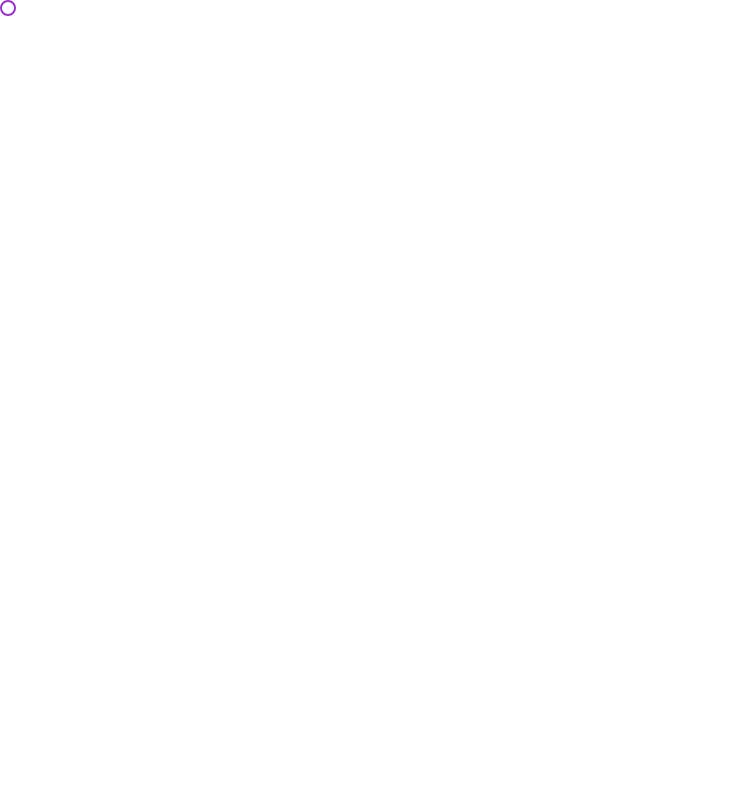
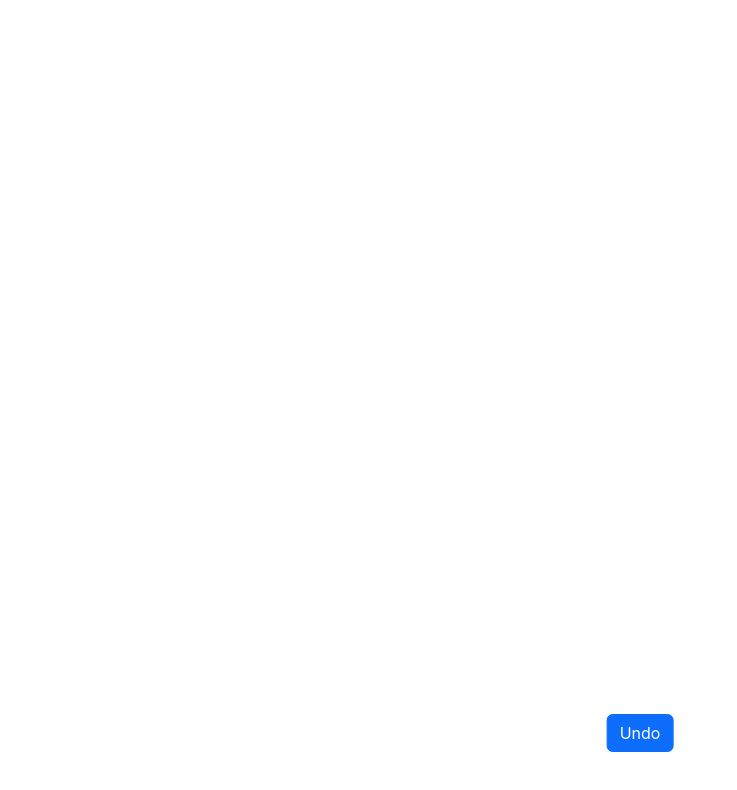
Before and after one commit to fernanda-freitas/draw-with-click-react, a React (Create React App) app: page / in a window 1280 px wide. Shown: the top 790 px of the page, without its empty margins (0-737 px from the left). Built offline with nearby package versions, Linux system fonts and the light colour scheme; the HTML template or start-up script is replaced by a standard one.

Commit message:
implemented undo action

```diff
--- a/public/index.html
+++ b/public/index.html
@@ -10,34 +10,12 @@
       content="Web site created using create-react-app"
     />
     <link rel="apple-touch-icon" href="%PUBLIC_URL%/logo192.png" />
-    <!--
-      manifest.json provides metadata used when your web app is installed on a
-      user's mobile device or desktop. See https://developers.google.com/web/fundamentals/web-app-manifest/
-    -->
     <link rel="manifest" href="%PUBLIC_URL%/manifest.json" />
-    <!--
-      Notice the use of %PUBLIC_URL% in the tags above.
-      It will be replaced with the URL of the `public` folder during the build.
-      Only files inside the `public` folder can be referenced from the HTML.
-
-      Unlike "/favicon.ico" or "favicon.ico", "%PUBLIC_URL%/favicon.ico" will
-      work correctly both with client-side routing and a non-root public URL.
-      Learn how to configure a non-root public URL by running `npm run build`.
-    -->
-    <title>React App</title>
+    <link href="https://cdn.jsdelivr.net/npm/bootstrap@5.3.0-alpha1/dist/css/bootstrap.min.css" rel="stylesheet" integrity="sha384-GLhlTQ8iRABdZLl6O3oVMWSktQOp6b7In1Zl3/Jr59b6EGGoI1aFkw7cmDA6j6gD" crossorigin="anonymous">
+    <title>Draw on canvas</title>
   </head>
   <body>
     <noscript>You need to enable JavaScript to run this app.</noscript>
     <div id="root"></div>
-    <!--
-      This HTML file is a template.
-      If you open it directly in the browser, you will see an empty page.
-
-      You can add webfonts, meta tags, or analytics to this file.
-      The build step will place the bundled scripts into the <body> tag.
-
-      To begin the development, run `npm start` or `yarn start`.
-      To create a production bundle, use `npm run build` or `yarn build`.
-    -->
   </body>
 </html>
--- a/src/App.css
+++ b/src/App.css
@@ -11,3 +11,10 @@
   border-radius: 50%;
   border: 2px solid darkorchid;
 }
+
+.undo-action {
+  position: absolute;
+  bottom: 3rem;
+  left: 50%;
+  transform: translateX(-50%);
+}
--- a/src/App.jsx
+++ b/src/App.jsx
@@ -2,17 +2,24 @@ import { useState } from 'react';
 import './App.css';
 
 function App() {
-  const [clickPosition, setClickPosition] = useState([{}]);
+  const [clickList, setClickList] = useState([]);
+  const [lastItem, setLastItem] = useState([])
 
   const handleClick = (e) => (
-    setClickPosition([ ...clickPosition , {x: e.clientX, y: e.clientY }])
+    setClickList([ ...clickList , {x: e.clientX, y: e.clientY }])
   )
+
+  const handleUndo = (e) => {
+    e.stopPropagation()
+    setClickList(clickList.slice(0, -1))
+  }
 
   return (
     <div className="App" onClick={handleClick}>
-      {clickPosition.map((circle) => {
+      {clickList.map((circle) => {
         return <div className='click' style={{left: circle.x, top: circle.y}}></div>
       })}
+      <button onClick={handleUndo} type="button" className="btn btn-primary undo-action">Undo</button>
     </div>
   );
 }
```
